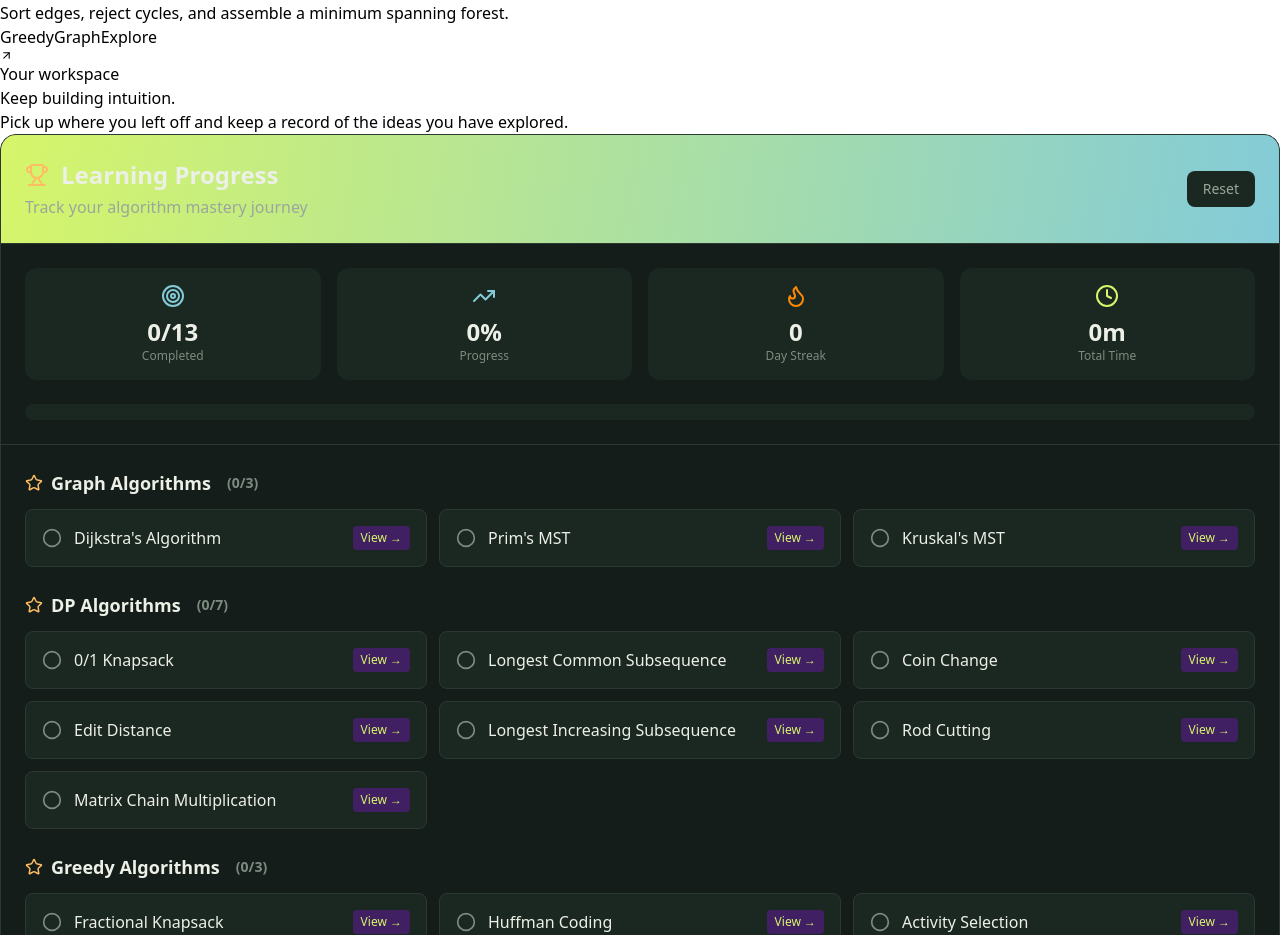
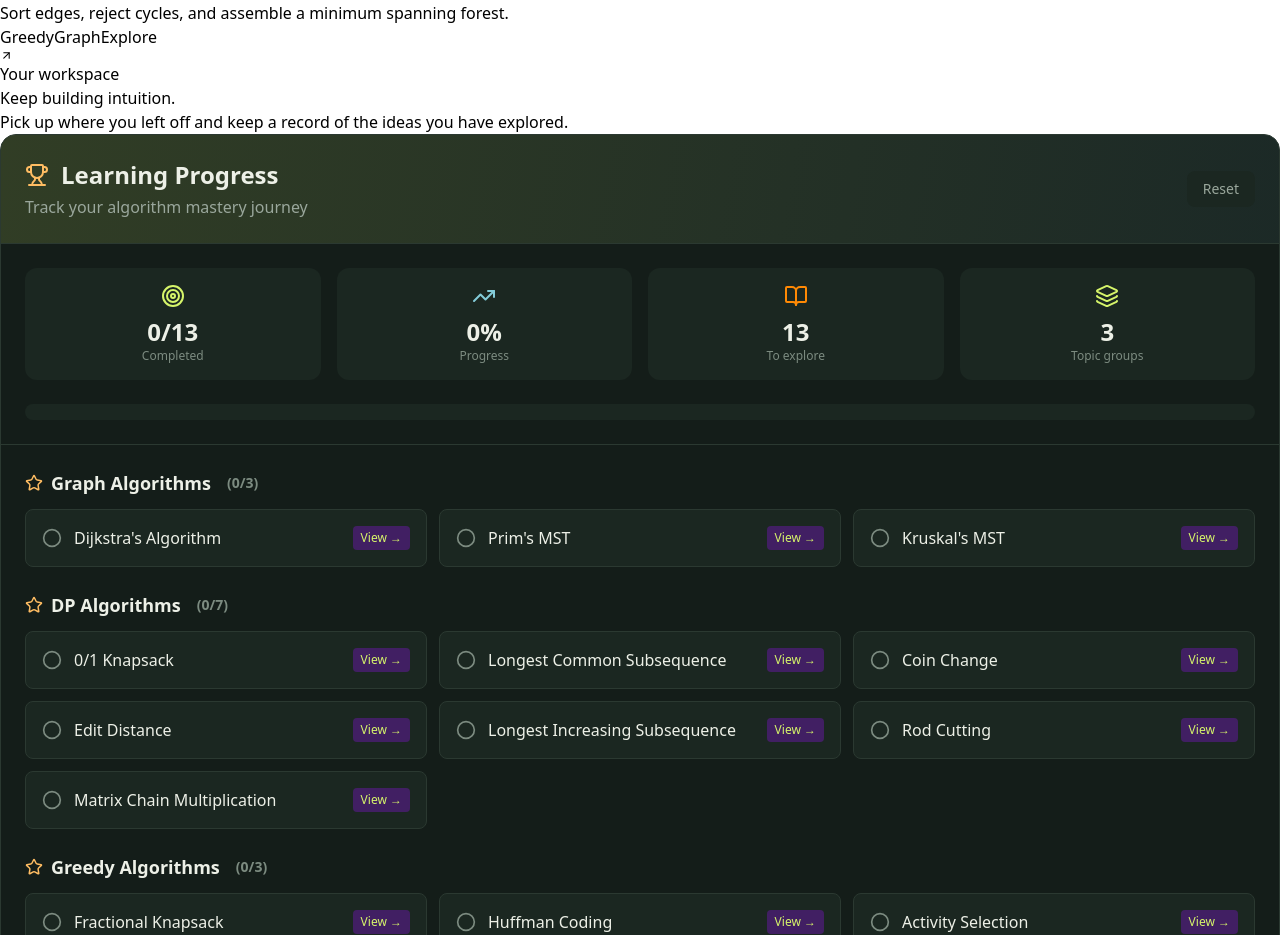
Before and after one commit to abdelrahmanelharouny/AlgoVerse-, a React (Vite) app in the folder frontend/: page / in a window 1280 px wide. Shown: the part 2600-3535 px from the top of the page. Built offline with nearby package versions, Linux system fonts and the light colour scheme.

Commit message:
Refine shared page styling and keep progress metrics truthful

```diff
--- a/frontend/src/components/ProgressTracker.tsx
+++ b/frontend/src/components/ProgressTracker.tsx
@@ -2,7 +2,7 @@ import React, { useState, useEffect } from 'react';
 import { motion } from 'framer-motion';
 import { Link } from 'react-router-dom';
 import {
-    Trophy, Star, Target, Clock, Flame,
+    Trophy, Star, Target, BookOpen, Layers3,
     CheckCircle2, Circle, TrendingUp, Calendar,
     Award
 } from 'lucide-react';
@@ -68,10 +68,9 @@ const ProgressTracker: React.FC = () => {
     };
 
     const completedCount = algorithms.filter(algorithm => algorithm.completed).length;
-    const completionPercentage = Math.round((completedCount / defaultAlgorithms.length) * 100);
-    const streak = 0;
-    const totalTime = 0;
-
+    const totalCount = algorithms.length;
+    const completionPercentage = totalCount > 0 ? Math.round((completedCount / totalCount) * 100) : 0;
+    const remainingCount = Math.max(0, totalCount - completedCount);
     const categories = [...new Set(algorithms.map(a => a.category))];
 
     return (
@@ -101,7 +100,7 @@ const ProgressTracker: React.FC = () => {
                 <div className="grid grid-cols-2 md:grid-cols-4 gap-4">
                     <div className="bg-slate-800/50 rounded-xl p-4 text-center">
                         <Target className="mx-auto text-emerald-400 mb-2" size={24} />
-                        <div className="text-2xl font-bold text-white">{completedCount}/{defaultAlgorithms.length}</div>
+                        <div className="text-2xl font-bold text-white">{completedCount}/{totalCount}</div>
                         <div className="text-xs text-slate-500">Completed</div>
                     </div>
                     <div className="bg-slate-800/50 rounded-xl p-4 text-center">
@@ -110,14 +109,14 @@ const ProgressTracker: React.FC = () => {
                         <div className="text-xs text-slate-500">Progress</div>
                     </div>
                     <div className="bg-slate-800/50 rounded-xl p-4 text-center">
-                        <Flame className="mx-auto text-orange-400 mb-2" size={24} />
-                        <div className="text-2xl font-bold text-white">{streak}</div>
-                        <div className="text-xs text-slate-500">Day Streak</div>
+                        <BookOpen className="mx-auto text-orange-400 mb-2" size={24} />
+                        <div className="text-2xl font-bold text-white">{remainingCount}</div>
+                        <div className="text-xs text-slate-500">To explore</div>
                     </div>
                     <div className="bg-slate-800/50 rounded-xl p-4 text-center">
-                        <Clock className="mx-auto text-purple-400 mb-2" size={24} />
-                        <div className="text-2xl font-bold text-white">{Math.floor(totalTime / 60)}m</div>
-                        <div className="text-xs text-slate-500">Total Time</div>
+                        <Layers3 className="mx-auto text-purple-400 mb-2" size={24} />
+                        <div className="text-2xl font-bold text-white">{categories.length}</div>
+                        <div className="text-xs text-slate-500">Topic groups</div>
                     </div>
                 </div>
 
--- a/frontend/src/index.css
+++ b/frontend/src/index.css
@@ -46,8 +46,9 @@
 /* Cross-page palette bridge: keep all existing learning screens inside the same
    Field Lab art direction while their component-level markup is being refined. */
 .av-app :where([class~="bg-slate-950"]) { background-color: #0b100f !important; }
-.av-app :where([class~="bg-slate-900"], [class~="bg-slate-900/50"], [class~="bg-slate-900/80"], [class~="bg-slate-900/90"]) { background-color: #141d19 !important; }
-.av-app :where([class~="bg-slate-800"], [class~="bg-slate-800/50"], [class~="bg-slate-800/70"]) { background-color: #1b2721 !important; }
+.av-app :where([class~="bg-slate-900"], [class~="bg-slate-900/50"], [class~="bg-slate-900/70"], [class~="bg-slate-900/80"], [class~="bg-slate-900/90"], [class~="bg-slate-900/95"]) { background-color: #141d19 !important; }
+.av-app :where([class~="bg-slate-800"], [class~="bg-slate-800/20"], [class~="bg-slate-800/30"], [class~="bg-slate-800/50"], [class~="bg-slate-800/70"], [class~="bg-slate-800/80"]) { background-color: #1b2721 !important; }
+.av-app :where([class~="bg-slate-950/50"]) { background-color: #101814 !important; }
 .av-app :where([class~="bg-slate-700"]) { background-color: #2a3a30 !important; }
 .av-app :where([class~="border-slate-950"], [class~="border-slate-900"], [class~="border-slate-800"], [class~="border-slate-700"]) { border-color: #2b3931 !important; }
 .av-app :where([class~="text-slate-100"], [class~="text-slate-200"], [class~="text-white"]) { color: #edf0e7; }
@@ -56,12 +57,14 @@
 .av-app :where([class~="text-slate-500"]) { color: #7c8b80; }
 .av-app :where([class~="text-slate-600"]) { color: #68766d; }
 .av-app :where([class~="text-indigo-300"], [class~="text-indigo-400"], [class~="text-indigo-500"], [class~="text-purple-300"], [class~="text-purple-400"], [class~="text-violet-400"]) { color: #d6f56a !important; }
-.av-app :where([class~="text-emerald-300"], [class~="text-emerald-400"], [class~="text-green-400"], [class~="text-cyan-400"], [class~="text-blue-400"]) { color: #83cbd8 !important; }
+.av-app :where([class~="text-emerald-300"], [class~="text-emerald-400"], [class~="text-green-400"]) { color: #d6f56a !important; }
+.av-app :where([class~="text-cyan-400"], [class~="text-blue-400"]) { color: #83cbd8 !important; }
 .av-app :where([class~="text-yellow-300"], [class~="text-yellow-400"], [class~="text-amber-300"], [class~="text-amber-400"]) { color: #ffbd63 !important; }
 .av-app :where([class~="border-indigo-500/50"], [class~="border-indigo-500/30"], [class~="border-purple-500/50"]) { border-color: rgba(214, 245, 106, .42) !important; }
 .av-app :where([class~="bg-indigo-600"], [class~="bg-purple-600"]) { background-color: #d6f56a !important; color: #17200c !important; }
 .av-app :where([class~="hover:bg-indigo-500"], [class~="hover:bg-purple-500"]):hover { background-color: #e2ff8a !important; color: #17200c !important; }
-.av-app :where([class~="bg-gradient-to-r"]) { background-image: linear-gradient(100deg, #d6f56a, #83cbd8) !important; }
+.av-app :where([class~="bg-gradient-to-r"]) { background-image: linear-gradient(100deg, rgba(214, 245, 106, .15), rgba(131, 203, 216, .07)) !important; }
+.av-app :where([class~="bg-gradient-to-r"][class~="h-2"], [class~="bg-gradient-to-r"][class~="h-3"], [class~="bg-gradient-to-r"][class~="h-4"]) { background-image: linear-gradient(100deg, #d6f56a, #83cbd8) !important; }
 .av-app :where([class~="shadow-indigo-500/30"], [class~="shadow-indigo-500/20"], [class~="shadow-indigo-500/50"]) { box-shadow: 0 10px 24px rgba(0, 0, 0, .18) !important; }
 .av-app :where([class~="accent-indigo-500"]) { accent-color: #d6f56a !important; }
 .av-app :where([class~="focus:border-indigo-500"]):focus { border-color: #d6f56a !important; }
```
